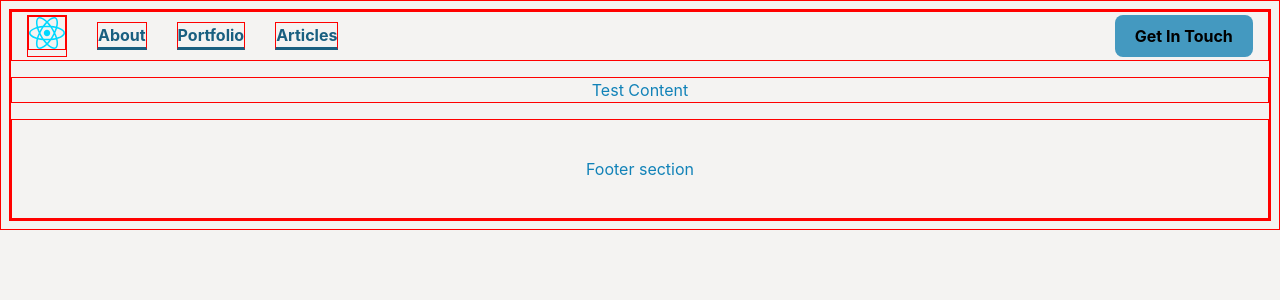
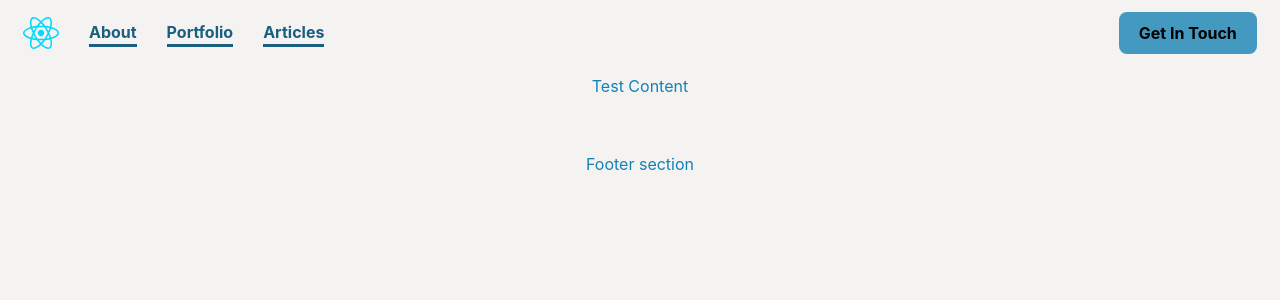
Before and after one commit to Aranaris/vye, a React (Vite) app in the folder frontend/: page / in a window 1280 px wide. Shown: the top 300 px of the page. Built offline with nearby package versions, Linux system fonts and the light colour scheme.

Commit message:
fixing logo alignment in nav-link

```diff
--- a/frontend/src/index.css
+++ b/frontend/src/index.css
@@ -32,11 +32,6 @@
 .right-nav {
 	margin-left: auto;
 }
-
-*{
-	border: solid red 1px;
-}
-
 
 a {
 	color: #4499c0;
@@ -73,6 +68,12 @@ button:focus, button:focus-visible {
 	outline: 4px auto -webkit-focus-ring-color;
 }
 
+.logo-link img {
+	margin: auto;
+	vertical-align: middle;
+	display: inline-block;
+ }
+
 @media (prefers-color-scheme: light) {
   :root {
     color: #1182B8;
```
